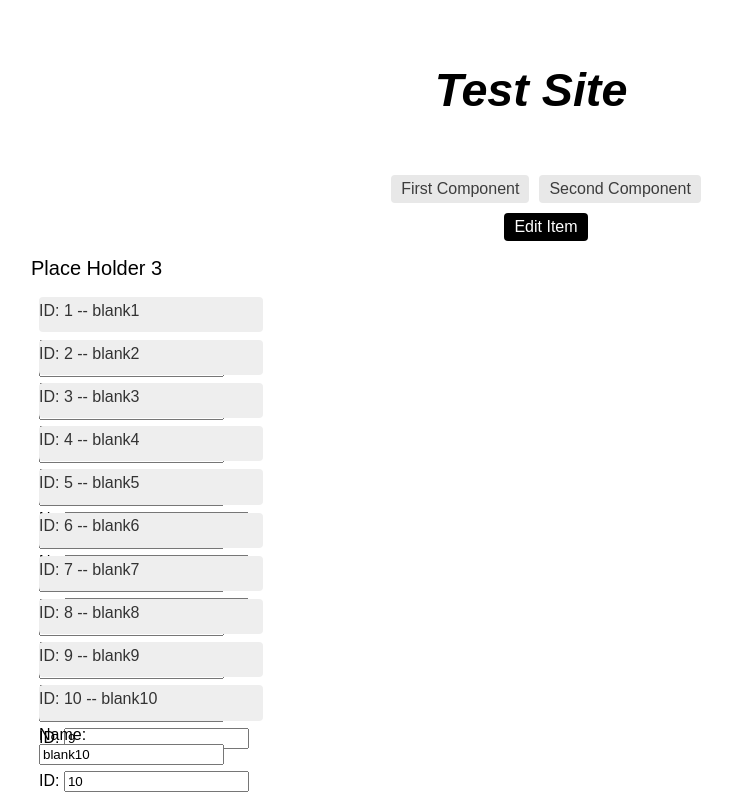
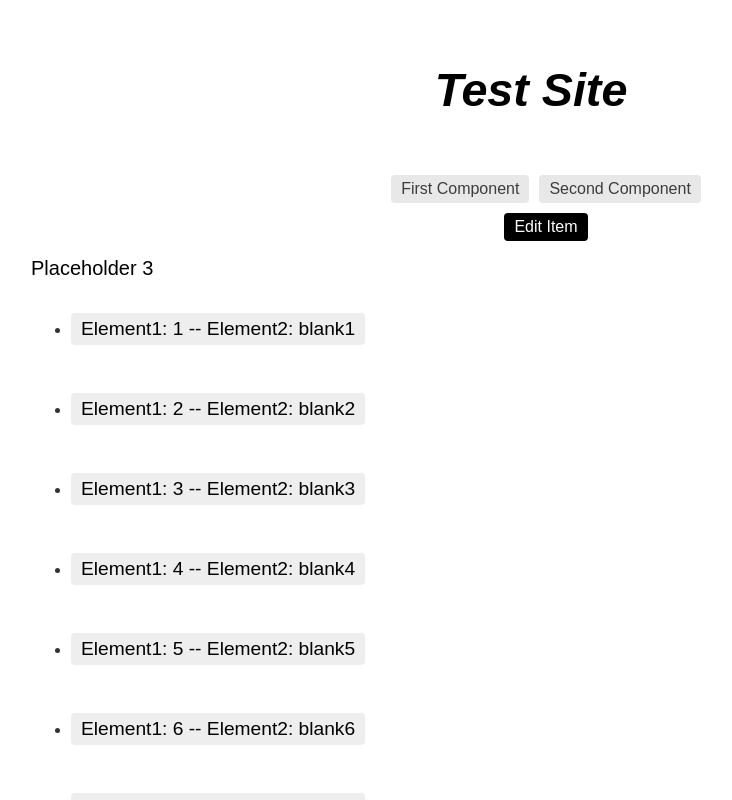
Before and after one commit to joshuahazelwood/Angular-Template, an Angular app: page /EditableList-component in a window 1280 px wide. Shown: the top 800 px of the page, without its empty margins (109-841 px from the left). Built offline with nearby package versions, Linux system fonts and the light colour scheme.

Commit message:
4 files modified

```diff
--- a/src/app/EditUnnamedItem/EditableList/EditableList.component.css
+++ b/src/app/EditUnnamedItem/EditableList/EditableList.component.css
@@ -4,6 +4,7 @@
   list-style-type: none;
   padding: 0;
   width: 15em;
+  height: 10em;
 }
 .unnamed li {
   position: relative;
--- a/src/app/EditUnnamedItem/EditableList/EditableList.component.html
+++ b/src/app/EditUnnamedItem/EditableList/EditableList.component.html
@@ -1,21 +1,22 @@
-<h2>Place Holder 3</h2>
-<ul class="unnamed">
+
+<h2>Placeholder 3</h2>
+<ul>
   <li *ngFor="let unnamed of Unnamed$ | async"
     [class.selected]="unnamed.price === selectedPrice">
 
-      <span >ID: {{ unnamed.price }} -- </span>{{ unnamed.name }}
-      <p style="font-size:1px;line-height:1;"><br/></p>
+      <button (click)="showDiv.price = !showDiv.price; showDiv.name = !showDiv.name">
+      Element1:  {{ unnamed.price }} -- Element2: {{ unnamed.name }}</button>
 
     <h3>
-      <div >
+      <div *ngIf="showDiv.price">
+        <label >ID: </label>
+        <input [(ngModel)]="unnamed.price" placeholder="ID"/>
+        <p style="font-size:3px;line-height:1;"><br/></p>
+      </div>
+      <div *ngIf="showDiv.name">
         <label >Name: </label>
         <input [(ngModel)]="unnamed.name" placeholder="name"/>
-        <p style="font-size:2px;line-height:1;"><br/></p>
-      </div>
-      <div >
-        <label >ID: </label>
-        <input [(ngModel)]="unnamed.price" placeholder="ID"/>
-        <p style="font-size:7px;line-height:1;"><br/></p>
+        <p style="font-size:0px;line-height:1;"><br/></p>
       </div>
     </h3>
   </li>
--- a/src/app/EditUnnamedItem/EditableList/EditableList.component.ts
+++ b/src/app/EditUnnamedItem/EditableList/EditableList.component.ts
@@ -16,6 +16,11 @@
   Unnamed$: Observable<unnamed[]>;
   selectedPrice: number;
 
+  showDiv = {
+    price : false,
+    name : false,
+  }
+
   constructor(
     private route: ActivatedRoute,
     private service: unnamedService,
@@ -32,6 +37,8 @@
 
 }
 
+
+
 export interface editbutton {
   data: any;
 }
--- a/src/app/second/second.component.html
+++ b/src/app/second/second.component.html
@@ -1 +1 @@
-<h3> Placeholder 2 </h3>
+<h2> Placeholder 2 </h2>
```
